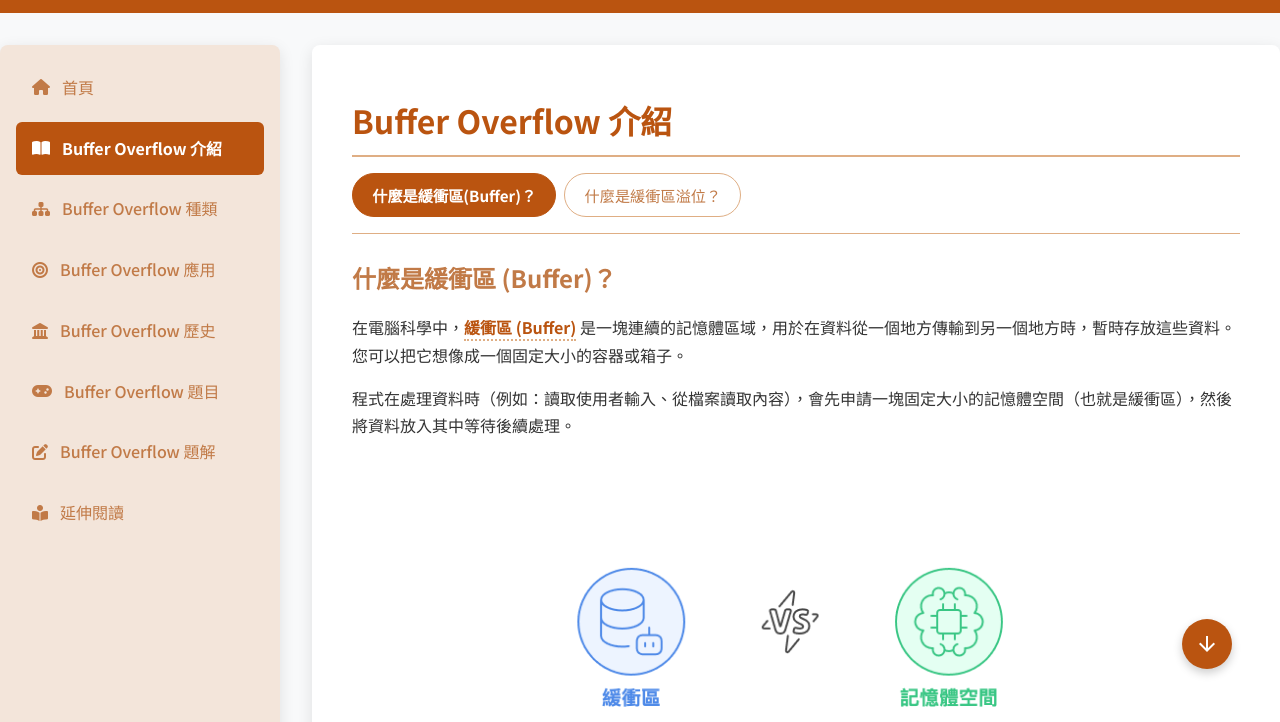
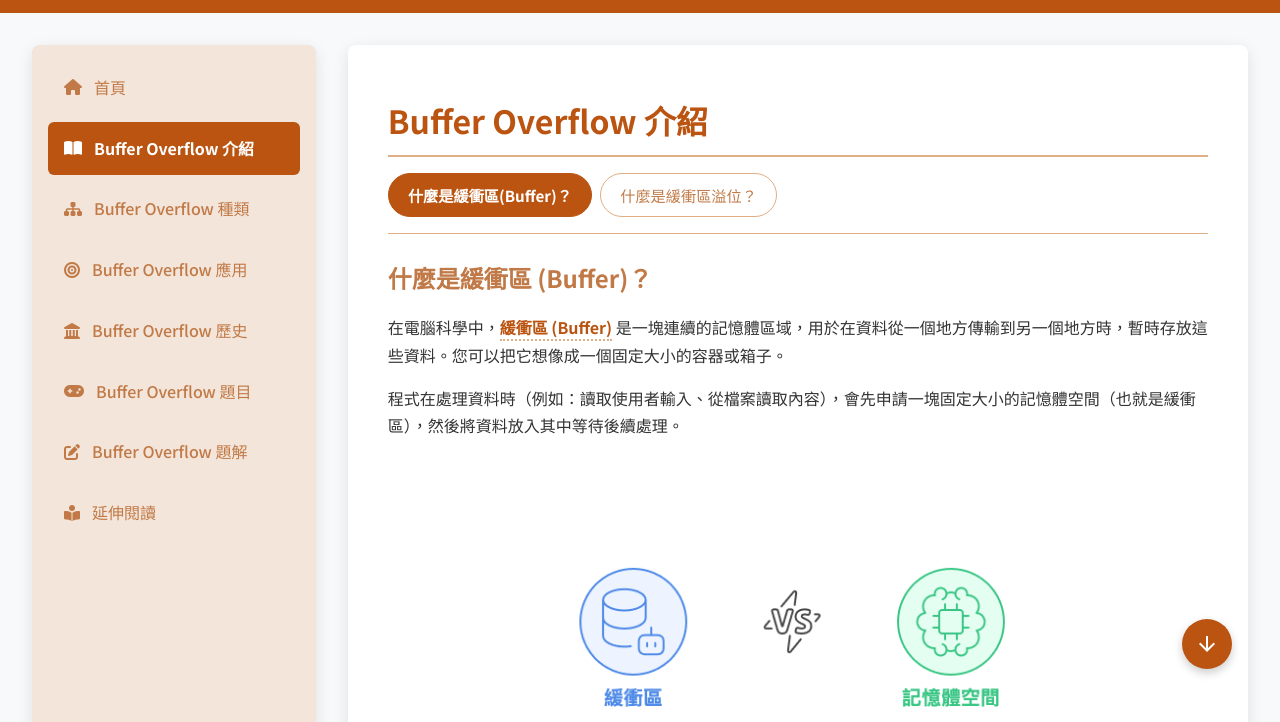
Before and after one commit to tschool-ctf/Buffer-Overflow_Learning_Resource, a plain HTML site: page index.html in a window 1280 px wide. Both pictures are taken after a click on the button "開始學習". Shown: the part 67-789 px from the top of the page. Drawn offline with Linux system fonts and the light colour scheme.

Commit message:
Fix: style.css

```diff
--- a/style.css
+++ b/style.css
@@ -63,7 +63,7 @@ pre code {
 .container {
     display: flex;
     max-width: 1400px;
-    margin: 2rem auto;
+    margin: 2rem 2rem;
     gap: 2rem;
 }
 
@@ -94,7 +94,7 @@ footer a:hover { color: var(--text-light); }
 
 /* --- 導航欄 (nav) --- */
 #main-nav {
-    width: 23%;
+    width: 25%;
     background-color: var(--primary-pale);
     border-radius: 8px;
     box-shadow: 0 4px 15px rgba(0,0,0,0.1);
```
